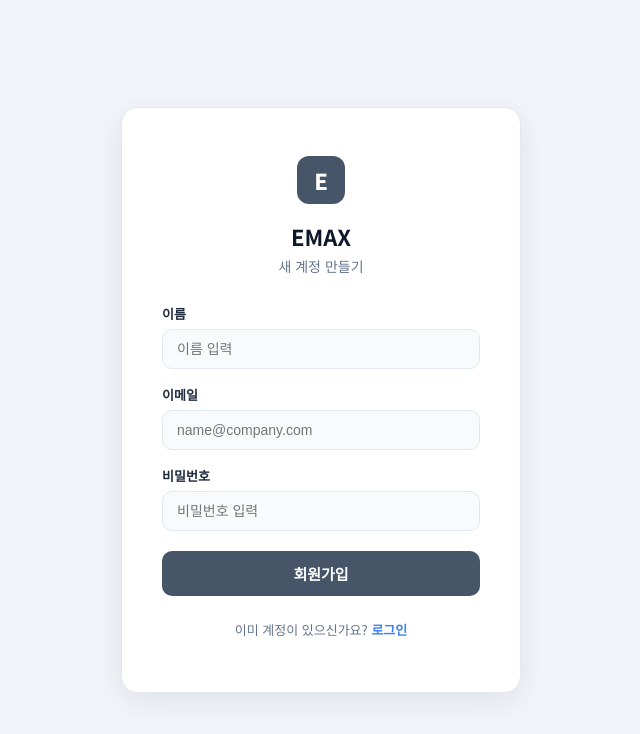
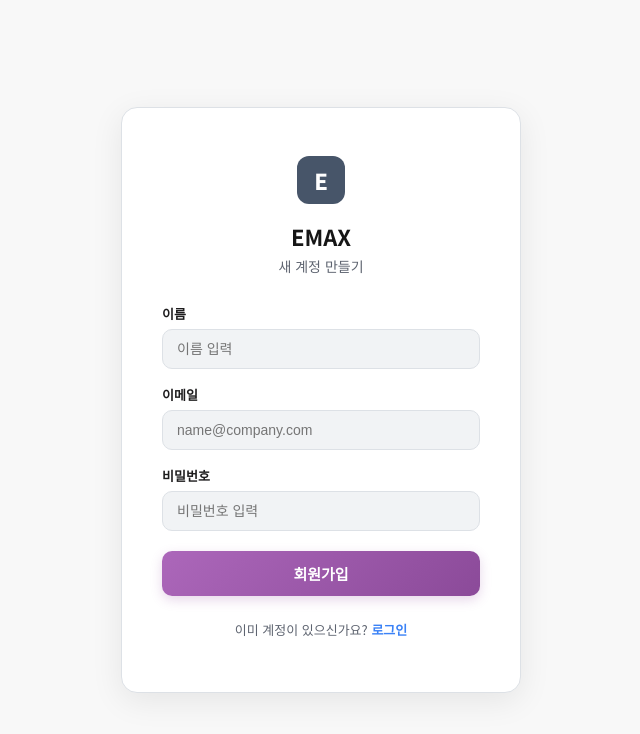
Before and after one commit to emax-project/MESSAGE, a React (Vite) app in the folder packages/client/: page /register in a window 1280 px wide. Shown: the top 734 px of the page, without its empty margins (319-959 px from the left). Built offline with nearby package versions, Linux system fonts and the light colour scheme; no server answers.

Commit message:
feat: 컬러 토큰 적용 및 고정 메시지 UI 개선

```diff
--- a/packages/client/src/components/PinnedMessages.tsx
+++ b/packages/client/src/components/PinnedMessages.tsx
@@ -26,12 +26,13 @@ export default function PinnedMessages({ roomId }: Props) {
   if (pins.length === 0) return null;
 
   const t = getThemeTokens(isDark);
-  const bgColor = isDark ? '#1e293b' : '#fffbeb';
-  const panelBg = isDark ? '#0f172a' : '#fffdf5';
-  const cardBg = isDark ? '#334155' : '#ffffff';
+  const accent = t.primary;
+  const bgColor = isDark ? 'rgba(154,88,168,0.14)' : 'rgba(154,88,168,0.08)';
+  const panelBg = t.bgSurface;
+  const cardBg = isDark ? t.bgMuted : t.bgMuted;
   const textColor = t.text;
-  const subColor = isDark ? t.textMuted : '#92400e';
-  const borderColor = isDark ? t.border : '#fde68a';
+  const subColor = t.textMuted;
+  const borderColor = t.border;
 
   const handleUnpin = async (messageId: string) => {
     try {
@@ -47,7 +48,7 @@ export default function PinnedMessages({ roomId }: Props) {
       style={{
         borderBottom: `1px solid ${borderColor}`,
         background: bgColor,
-        boxShadow: isDark ? 'inset 0 -1px 0 rgba(148,163,184,0.08)' : 'inset 0 -1px 0 rgba(217,119,6,0.12)',
+        boxShadow: isDark ? 'inset 0 -1px 0 rgba(154,88,168,0.3)' : 'inset 0 -1px 0 rgba(154,88,168,0.16)',
       }}
     >
       <UIButton
@@ -61,20 +62,33 @@ export default function PinnedMessages({ roomId }: Props) {
           alignItems: 'center',
           gap: 10,
           fontSize: 13,
-          color: subColor,
+          color: textColor,
           fontWeight: 700,
+          borderRadius: 0,
         }}
       >
-        <span style={{ fontSize: 15 }}>{'\uD83D\uDCCC'}</span>
-        <span>고정 메시지</span>
+        <span
+          style={{
+            fontSize: 11,
+            fontWeight: 800,
+            borderRadius: 4,
+            padding: '3px 7px',
+            background: t.gradientPrimary,
+            color: '#fff',
+            lineHeight: 1,
+          }}
+        >
+          중요
+        </span>
+        <span style={{ fontWeight: 700 }}>고정 메시지</span>
         <span
           style={{
             fontSize: 11,
             fontWeight: 700,
             borderRadius: 999,
             padding: '2px 8px',
-            background: isDark ? 'rgba(148,163,184,0.2)' : 'rgba(217,119,6,0.16)',
-            color: subColor,
+            background: accent,
+            color: '#ffffff',
           }}
         >
           {pins.length}
@@ -89,12 +103,12 @@ export default function PinnedMessages({ roomId }: Props) {
       {expanded && (
         <div
           style={{
-            padding: '0 16px 12px',
+            padding: '12px 16px 12px',
             display: 'flex',
             flexDirection: 'column',
             gap: 8,
             background: panelBg,
-            borderTop: `1px solid ${isDark ? '#334155' : '#fef3c7'}`,
+            borderTop: `1px solid ${borderColor}`,
           }}
         >
           {pins.map((p: PinnedMessageItem) => (
@@ -108,16 +122,16 @@ export default function PinnedMessages({ roomId }: Props) {
                 borderRadius: 10,
                 background: cardBg,
                 border: `1px solid ${borderColor}`,
-                boxShadow: isDark ? '0 1px 8px rgba(0,0,0,0.18)' : '0 1px 8px rgba(120,53,15,0.08)',
+                boxShadow: isDark ? '0 1px 8px rgba(0,0,0,0.18)' : '0 1px 8px rgba(15,23,42,0.06)',
               }}
             >
-              <span style={{ marginTop: 1, fontSize: 12, opacity: 0.85 }}>{'\uD83D\uDCCC'}</span>
+              <span style={{ marginTop: 2, width: 7, height: 7, borderRadius: '50%', background: accent, flexShrink: 0 }} />
               <div style={{ flex: 1, minWidth: 0 }}>
                 <div style={{ display: 'flex', alignItems: 'center', gap: 8, marginBottom: 4, minWidth: 0 }}>
                   <span style={{ fontSize: 12, color: subColor, fontWeight: 700, overflow: 'hidden', textOverflow: 'ellipsis', whiteSpace: 'nowrap' }}>
                     {p.message.sender.name}
                   </span>
-                  <span style={{ fontSize: 11, color: isDark ? '#64748b' : '#9a3412', flexShrink: 0 }}>
+                  <span style={{ fontSize: 11, color: subColor, flexShrink: 0 }}>
                     {new Date(p.message.createdAt).toLocaleString('ko-KR')}
                   </span>
                 </div>
@@ -142,7 +156,7 @@ export default function PinnedMessages({ roomId }: Props) {
                 onClick={() => handleUnpin(p.message.id)}
                 variant="ghost"
                 size="sm"
-                style={{ color: '#dc2626', padding: '6px 8px', flexShrink: 0 }}
+                style={{ color: accent, padding: '6px 8px', flexShrink: 0 }}
               >
                 해제
               </UIButton>
--- a/packages/client/src/components/ui/ToastProvider.tsx
+++ b/packages/client/src/components/ui/ToastProvider.tsx
@@ -1,12 +1,14 @@
 import { useThemeStore, useToastStore } from '../../store';
+import { getThemeTokens } from './themeTokens';
 
 export default function ToastProvider() {
   const isDark = useThemeStore((s) => s.isDark);
   const { toasts, remove } = useToastStore();
+  const theme = getThemeTokens(isDark);
 
   if (toasts.length === 0) return null;
 
-  const bgInfo = isDark ? '#1e293b' : '#111827';
+  const bgInfo = isDark ? '#2a2d31' : '#1f2227';
 
   return (
     <div
@@ -24,9 +26,9 @@ export default function ToastProvider() {
       {toasts.map((t) => {
         const bg =
           t.type === 'success'
-            ? '#16a34a'
+            ? 'linear-gradient(135deg, #1f9d55 0%, #13795b 100%)'
             : t.type === 'error'
-            ? '#dc2626'
+            ? 'linear-gradient(135deg, #de4c5a 0%, #b4233f 100%)'
             : bgInfo;
         return (
           <div
@@ -39,9 +41,10 @@ export default function ToastProvider() {
               padding: '10px 12px',
               borderRadius: 10,
               background: bg,
-              color: '#f9fafb',
+              color: theme.white,
               boxShadow: '0 4px 20px rgba(0,0,0,0.25)',
               fontSize: 13,
+              border: `1px solid ${isDark ? 'rgba(255,255,255,0.12)' : 'rgba(255,255,255,0.22)'}`,
             }}
           >
             <span style={{ flex: 1 }}>{t.message}</span>
--- a/packages/client/src/components/ui/UIButton.tsx
+++ b/packages/client/src/components/ui/UIButton.tsx
@@ -1,4 +1,5 @@
 import { useThemeStore } from '../../store';
+import { getThemeTokens } from './themeTokens';
 
 type Variant = 'primary' | 'secondary' | 'ghost' | 'danger';
 type Size = 'sm' | 'md';
@@ -30,6 +31,7 @@ export default function UIButton({
 }
 
 function getStyles(isDark: boolean, variant: Variant, size: Size, disabled: boolean): Record<string, React.CSSProperties> {
+  const t = getThemeTokens(isDark);
   const sizes: Record<Size, React.CSSProperties> = {
     sm: { padding: '8px 12px', fontSize: 13, borderRadius: 8 },
     md: { padding: '10px 16px', fontSize: 14, borderRadius: 10 },
@@ -50,17 +52,18 @@ function getStyles(isDark: boolean, variant: Variant, size: Size, disabled: bool
 
   const variants: Record<Variant, React.CSSProperties> = {
     primary: {
-      background: disabled ? (isDark ? '#334155' : '#cbd5e1') : '#475569',
-      color: '#fff',
+      background: disabled ? (isDark ? '#334155' : '#cbd5e1') : t.gradientPrimary,
+      color: t.white,
+      boxShadow: disabled ? 'none' : (isDark ? '0 4px 14px rgba(154,88,168,0.32)' : '0 4px 12px rgba(154,88,168,0.24)'),
     },
     secondary: {
       background: isDark ? '#334155' : '#f1f5f9',
-      color: isDark ? '#e2e8f0' : '#475569',
-      border: `1px solid ${isDark ? '#475569' : '#e2e8f0'}`,
+      color: t.text,
+      border: `1px solid ${t.border}`,
     },
     ghost: {
       background: 'transparent',
-      color: isDark ? '#e2e8f0' : '#475569',
+      color: t.text,
     },
     danger: {
       background: disabled ? (isDark ? 'rgba(239,68,68,0.25)' : 'rgba(239,68,68,0.15)') : '#ef4444',
--- a/packages/client/src/components/ui/themeTokens.ts
+++ b/packages/client/src/components/ui/themeTokens.ts
@@ -7,6 +7,9 @@ export type UIThemeTokens = {
   textMuted: string;
   border: string;
   primary: string;
+  primaryStrong: string;
+  white: string;
+  gradientPrimary: string;
   danger: string;
 };
 
@@ -28,15 +31,23 @@ export const uiSpacing = {
 } as const;
 
 export function getThemeTokens(isDark: boolean): UIThemeTokens {
+  // Slack-inspired accent setup: neutral surfaces + purple highlights.
+  // Tuned for clearer UI contrast on dark surfaces (targeting >= 3:1 for key colored UI).
+  const slackPurple = '#9a58a8';
+  const slackPurpleDeep = '#611f69';
+  const white = '#ffffff';
   return {
-    bgBase: isDark ? '#0f172a' : '#f1f5f9',
-    bgSurface: isDark ? '#1e293b' : '#ffffff',
-    bgMuted: isDark ? '#334155' : '#f8fafc',
-    text: isDark ? '#e2e8f0' : '#1e293b',
-    textStrong: isDark ? '#f1f5f9' : '#0f172a',
-    textMuted: isDark ? '#94a3b8' : '#64748b',
-    border: isDark ? '#334155' : '#e2e8f0',
-    primary: '#475569',
+    bgBase: isDark ? '#1d1c1d' : '#f8f8f8',
+    bgSurface: isDark ? '#222529' : '#ffffff',
+    bgMuted: isDark ? '#2a2d31' : '#f1f3f5',
+    text: isDark ? '#d1d2d3' : '#1d1c1d',
+    textStrong: isDark ? '#ffffff' : '#161616',
+    textMuted: isDark ? '#a7adb4' : '#5e6470',
+    border: isDark ? '#3a3f46' : '#dde1e6',
+    primary: slackPurple,
+    primaryStrong: slackPurpleDeep,
+    white,
+    gradientPrimary: 'linear-gradient(135deg, #ac67ba 0%, #8b4a99 100%)',
     danger: '#ef4444',
   };
 }
--- a/packages/client/src/pages/Main.tsx
+++ b/packages/client/src/pages/Main.tsx
@@ -92,6 +92,14 @@ function FolderIcon({ size = 16 }: { size?: number }) {
   return (
     <svg width={size} height={size} viewBox="0 0 24 24" fill="none" stroke="currentColor" strokeWidth="2" strokeLinecap="round" strokeLinejoin="round" style={{ flexShrink: 0 }}>
       <path d="M22 19a2 2 0 0 1-2 2H4a2 2 0 0 1-2-2V5a2 2 0 0 1 2-2h5l2 3h9a2 2 0 0 1 2 2z" />
+    </svg>
+  );
+}
+
+function PlusIcon({ size = 12 }: { size?: number }) {
+  return (
+    <svg width={size} height={size} viewBox="0 0 12 12" fill="none" aria-hidden style={{ display: 'block', flexShrink: 0 }}>
+      <path d="M6 2.5V9.5M2.5 6H9.5" stroke="currentColor" strokeWidth="1.8" strokeLinecap="round" />
     </svg>
   );
 }
@@ -704,7 +712,7 @@ export default function Main() {
                     onClick={(e) => { e.stopPropagation(); setCreateGroupFor('topic'); setShowCreateGroupModal(true); }}
                     onKeyDown={(e) => { if (e.key === 'Enter') { e.stopPropagation(); setCreateGroupFor('topic'); setShowCreateGroupModal(true); } }}
                     title="아젠다 만들기"
-                  >+</span>
+                  ><PlusIcon /></span>
                 </span>
               </button>
               {sectionOpen.topic && (
@@ -782,7 +790,7 @@ export default function Main() {
                   onClick={(e) => { e.stopPropagation(); setCreateGroupFor('chat'); setShowCreateGroupModal(true); }}
                   onKeyDown={(e) => { if (e.key === 'Enter') { e.stopPropagation(); setCreateGroupFor('chat'); setShowCreateGroupModal(true); } }}
                   title="1:1 채팅 만들기"
-                >+</span>
+                ><PlusIcon /></span>
               </button>
               {sectionOpen.chat && (
                 chatRooms.length === 0 ? (
@@ -1494,8 +1502,8 @@ function getStyles(isDark: boolean): Record<string, React.CSSProperties> {
     sectionChevron: { width: 12, height: 12, display: 'inline-flex', alignItems: 'center', justifyContent: 'center', color: muted },
     sectionTitle: { fontSize: 13, fontWeight: 700, color: textStrong },
     sectionCount: { fontSize: 11, color: muted },
-    sectionUnreadBadge: { fontSize: 10, color: '#e53935', fontWeight: 600 },
-    sectionAddBtn: { width: 22, height: 22, borderRadius: 6, background: isDark ? '#475569' : '#e5e7eb', color: isDark ? '#e2e8f0' : '#333', display: 'flex', alignItems: 'center', justifyContent: 'center', fontSize: 16, lineHeight: '22px', cursor: 'pointer' },
+    sectionUnreadBadge: { fontSize: 10, color: t.primary, fontWeight: 700 },
+    sectionAddBtn: { width: 22, height: 22, borderRadius: 6, background: t.primary, color: '#fff', display: 'inline-flex', alignItems: 'center', justifyContent: 'center', fontSize: 16, lineHeight: 1, cursor: 'pointer', flexShrink: 0 },
     folderHeader: { display: 'flex', alignItems: 'center', gap: 6, width: '100%', padding: '6px 12px', border: 'none', background: 'transparent', color: isDark ? '#94a3b8' : '#64748b', fontSize: 12, cursor: 'pointer', textAlign: 'left' as const },
 
     /* App items */
@@ -1516,7 +1524,7 @@ function getStyles(isDark: boolean): Record<string, React.CSSProperties> {
     roomMeta: { flexShrink: 0, display: 'flex', flexDirection: 'column', alignItems: 'flex-end', gap: 3 },
     roomMuted: { fontSize: 10, color: '#94a3b8' },
     roomTime: { fontSize: 10, color: sub },
-    roomUnreadBadge: { minWidth: 18, height: 18, padding: '0 5px', borderRadius: 9, background: '#e53935', color: '#fff', fontSize: 10, fontWeight: 700, display: 'flex', alignItems: 'center', justifyContent: 'center' },
+    roomUnreadBadge: { minWidth: 18, height: 18, padding: '0 5px', borderRadius: 9, background: t.primary, color: '#fff', fontSize: 10, fontWeight: 700, display: 'flex', alignItems: 'center', justifyContent: 'center' },
 
     /* Right side */
     rightSide: { flex: 1, minWidth: 0, display: 'flex', flexDirection: 'column', background: contentBg },
@@ -1525,7 +1533,7 @@ function getStyles(isDark: boolean): Record<string, React.CSSProperties> {
     menuBarRight: { display: 'flex', alignItems: 'center', gap: 4 },
     menuBtn: { width: 34, height: 34, padding: 0, border: 'none', borderRadius: 8, background: 'transparent', color: isDark ? '#94a3b8' : '#666', cursor: 'pointer', display: 'flex', alignItems: 'center', justifyContent: 'center' },
     menuBtnActive: { background: isDark ? 'rgba(255,255,255,0.1)' : '#e5e7eb', color: isDark ? '#fff' : '#333' },
-    menuBadge: { position: 'absolute', top: 2, right: 2, width: 16, height: 16, borderRadius: '50%', background: '#e53935', color: '#fff', fontSize: 10, fontWeight: 700, display: 'flex', alignItems: 'center', justifyContent: 'center' },
+    menuBadge: { position: 'absolute', top: 2, right: 2, width: 16, height: 16, borderRadius: '50%', background: t.primary, color: '#fff', fontSize: 10, fontWeight: 700, display: 'flex', alignItems: 'center', justifyContent: 'center' },
     contentArea: { flex: 1, minHeight: 0, minWidth: 0, overflowX: 'hidden', overflowY: 'auto', display: 'flex', flexDirection: 'column' },
 
     /* Empty state */
@@ -1544,13 +1552,13 @@ function getStyles(isDark: boolean): Record<string, React.CSSProperties> {
 
     /* Forms */
     formInput: { width: '100%', padding: '8px 12px', border: `1px solid ${isDark ? '#475569' : '#e5e7eb'}`, borderRadius: 8, fontSize: 13, marginBottom: 8, boxSizing: 'border-box' as const, background: isDark ? '#334155' : '#fff', color: text, outline: 'none' },
-    formBtn: { padding: '8px 16px', border: 'none', borderRadius: 8, background: '#475569', color: '#fff', fontSize: 13, fontWeight: 600, cursor: 'pointer' },
+    formBtn: { padding: '8px 16px', border: 'none', borderRadius: 8, background: t.gradientPrimary, color: '#fff', fontSize: 13, fontWeight: 700, cursor: 'pointer' },
     formBtnCancel: { padding: '8px 16px', border: `1px solid ${isDark ? '#475569' : '#e5e7eb'}`, borderRadius: 8, background: isDark ? '#1e293b' : '#fff', color: muted, fontSize: 13, cursor: 'pointer' },
     settingsBtn: { padding: '12px 16px', border: 'none', borderRadius: 10, background: isDark ? '#334155' : '#f0f0f0', color: text, cursor: 'pointer', fontSize: 14, textAlign: 'left' as const },
 
     /* Online filter */
     onlineFilterBtn: { display: 'flex', alignItems: 'center', gap: 6, flexShrink: 0, padding: '4px 8px', border: `1px solid ${isDark ? '#475569' : '#e5e7eb'}`, borderRadius: 16, background: 'transparent', color: isDark ? '#94a3b8' : '#6b7280', fontSize: 11, cursor: 'pointer', outline: 'none' },
-    onlineFilterBtnActive: { borderColor: '#475569', background: '#475569', color: '#fff' },
+    onlineFilterBtnActive: { borderColor: t.primary, background: t.primary, color: '#fff' },
 
     /* Tree */
     treeNode: { display: 'flex', alignItems: 'center', gap: 6, padding: '5px 8px', border: 'none', borderRadius: 6, background: 'transparent', cursor: 'pointer', width: '100%', textAlign: 'left' as const, fontSize: 13, color: isDark ? '#cbd5e1' : '#374151' },
```
